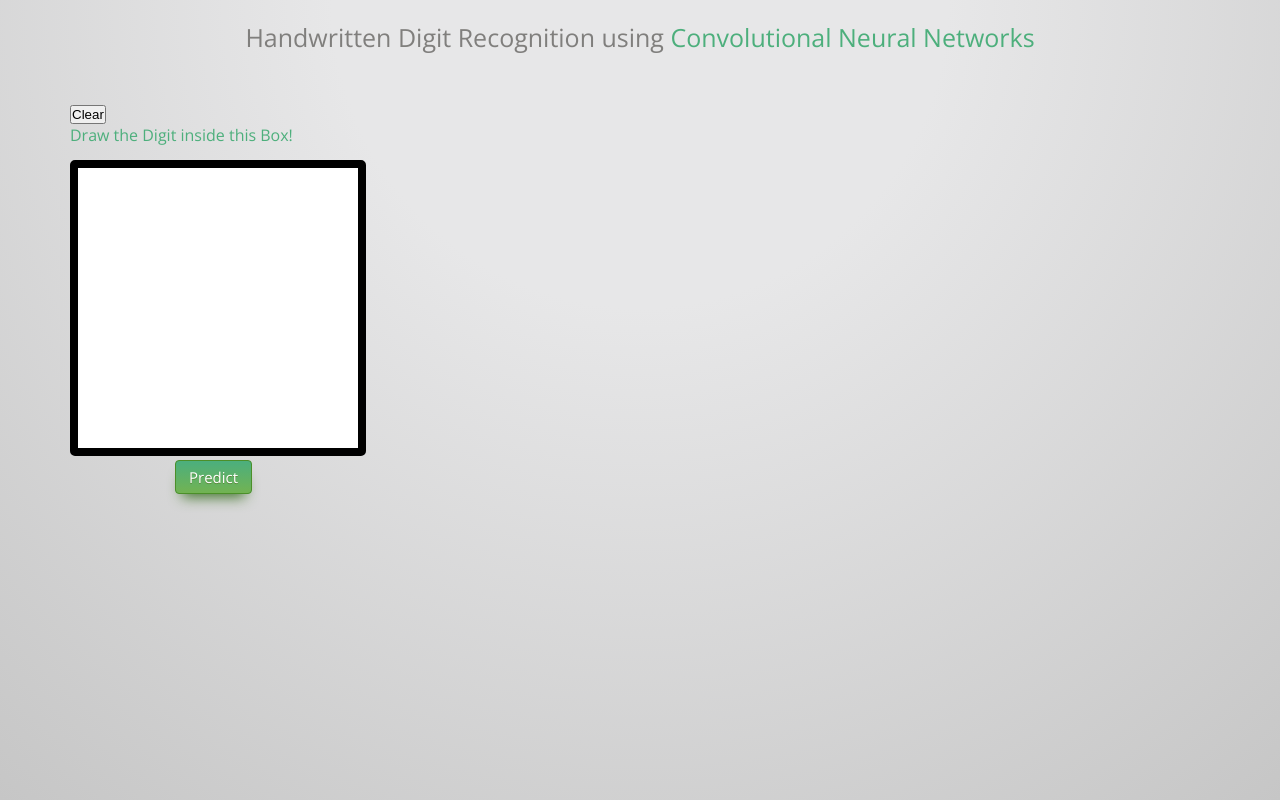
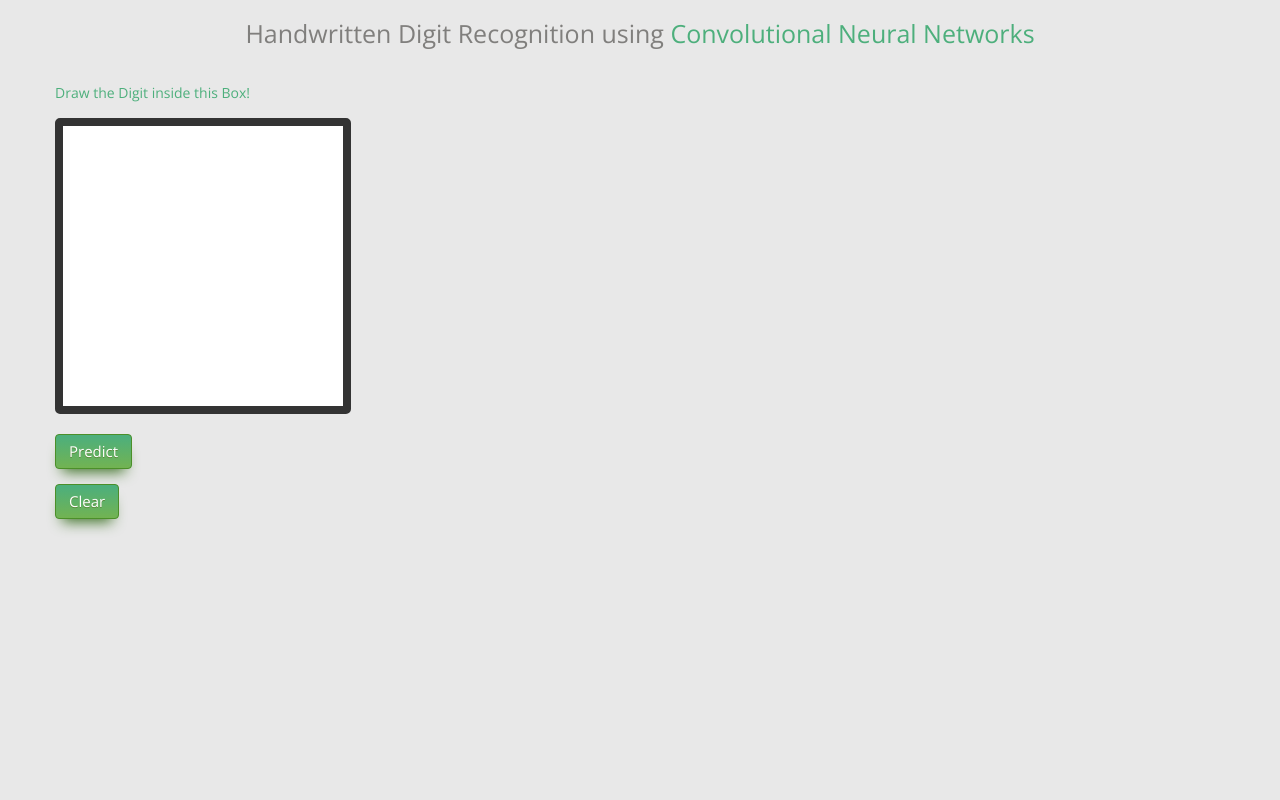
Before and after one commit to shreyanshp/digitrecog, a Flask app: page / in a window 1280 px wide. Run offline with Flask 2, Linux system fonts and the light colour scheme; parts of the project's set-up code (start-up, migrations or seed data) failed here and were passed over; some libraries are stand-ins or nearby versions.

Commit message:
css changes

```diff
--- a/static/index.js
+++ b/static/index.js
@@ -120,6 +120,8 @@
 			ctx.lineWidth = 8;
 		    ctx.lineJoin = ctx.lineCap = 'round';
 
+		    $("#result").html("");
+
 		});
 
 		/* COLOR SELECTOR */
--- a/static/style.css
+++ b/static/style.css
@@ -1,32 +1,15 @@
 @import url('https://fonts.googleapis.com/css?family=Open+Sans:400,300');
 
-* { margin: 0; padding: 0; }
 
-html
-{
-	background-image: -webkit-radial-gradient(top center, circle cover, #E7E7E8 30%, #C6C6C6);
-	background-image: -moz-radial-gradient(top center, circle cover, #E7E7E8 30%, #C6C6C6);
-	background-image: -ms-radial-gradient(top center, circle cover, #E7E7E8 30%, #C6C6C6);
-	background-image: -o-radial-gradient(top center, circle cover, #E7E7E8 30%, #C6C6C6);
-	background-image: radial-gradient(top center, circle cover, #E7E7E8 30%, #C6C6C6);
-	height: 100%;
-	-webkit-tap-highlight-color: rgba(0, 0, 0, 0);
-	-webkit-user-select: none;
-	-moz-user-select: none;
-	-ms-user-select: none;
-	-o-user-select: none;
-	user-select: none;
-	overflow: hidden;
-
-
+body{
+	background-color: #e8e8e8;
+}
+.container{
+	background-color: #e8e8e8;
 }
 
 h1
 {
-	position: absolute;
-	top: 20px;
-	left: 0;
-	right: 0;
 	text-align: center;
 	font-family: 'Open Sans', Helvetica;
 	color: #807F7D;
@@ -39,13 +22,6 @@ h1 span { color: #4DAF7C; font-weight: 400; }
 
 /* Debug */
 
-#debug
-{
-	position: absolute;
-	top: 0;
-	left: 0;
-	padding: 5px;
-}
 .myButton {
 	-moz-box-shadow: 0px 10px 14px -7px #3e7327;
 	-webkit-box-shadow: 0px 10px 14px -7px #3e7327;
--- a/templates/index.html
+++ b/templates/index.html
@@ -6,40 +6,58 @@
 
 
 
+  	  <link rel="stylesheet" href="https://maxcdn.bootstrapcdn.com/bootstrap/3.3.7/css/bootstrap.min.css">
       <link rel="stylesheet" href="{{ url_for('static',filename='style.css') }}">
 
 </head>
 
 <body>
 
-		<h1>Handwritten Digit Recognition using <span>Convolutional Neural Networks</span></h1>
+		<div class = "container">
+			<div class="row">
 
-		<canvas id="canvas" width="280" height="280" style="border:8px solid; float: left; margin: 70px; margin-top:160px;  border-radius: 5px; cursor: crosshair;"></canvas>
-		<div id="debug" style="margin:65px; margin-top:100px;">
+				<div class="form-group">
+					<h1>Handwritten Digit Recognition using <span>Convolutional Neural Networks</span></h1>
+				</div>
 
+				<br>
 
-			<!-- <input type="color" id="colors">
-			 <input type="number" id="lineWidth" style="width:60px" value="0.2" step="0.1" min="0.1"> -->
-			<input type="button" id="clearButton" value="Clear" style="">
-			<br/>
-			<span style="color: #4DAF7C; font-weight: 400; font-family: 'Open Sans', Helvetica;	">Draw the Digit inside this Box!</span>
+				<div class = "form-group">
+					<span style="color: #4DAF7C; font-weight: 400; font-family: 'Open Sans', Helvetica;	">Draw the Digit inside this Box!</span>
+					<br>
+				</div>
+
+				<div class="form-group">
+					<canvas id="canvas" width="280" height="280" style="border:8px solid; float: left; border-radius: 5px; cursor: crosshair;"></canvas>
+					<br>
+				</div>
+			</div>
 		</div>
 
-		<div style="margin-left:175px; margin-top:460px; float:left; position:absolute;">
-
-			<a href="#" class="myButton"><span style=" font-weight: 400; font-family: 'Open Sans', Helvetica;	"> Predict </span></a>
-		</div>
-		<div >
-			<h1 id="result" style="margin-right:20px; margin-top:300px;float:left;"><span> </span></h1>
+		<div class = "container">
+			<div class = "row">
+				<div class = "form-group">
+					<br>
+					<a href="#" class="myButton" id = "predic"><span style=" font-weight: 400; font-family: 'Open Sans', Helvetica;	"> Predict </span></a>
+				</div>
+				<div id="debug" class = "form-group">
+					<!-- <input type="color" id="colors">
+					 <input type="number" id="lineWidth" style="width:60px" value="0.2" step="0.1" min="0.1"> -->
+					<input type="button" id="clearButton" value="Clear"  class = "myButton" style="font-weight: 400; font-family: 'Open Sans', Helvetica;	">
+				</div>
+				<div  class="form-group">
+					<h1 id="result"><span> </span></h1>
+				</div>
+			</div>
 		</div>
 
-
   		<script src='https://cdnjs.cloudflare.com/ajax/libs/jquery/2.1.3/jquery.min.js'></script>
+  		<script src='https://maxcdn.bootstrapcdn.com/bootstrap/3.3.7/js/bootstrap.min.js'></script>
 
 	    <script src="{{ url_for('static',filename='index.js') }}"></script>
 	    <script type="text/javascript">
 
-	   		$(".myButton").click(function(){
+	   		$("#predic").click(function(){
 	   			var $SCRIPT_ROOT = {{ request.script_root|tojson|safe }};
 	   			var canvasObj = document.getElementById("canvas");
 	   			var img = canvasObj.toDataURL();
```
Also changed, not shown: other parts of static/style.css (+0 -42 lines), output.png.
